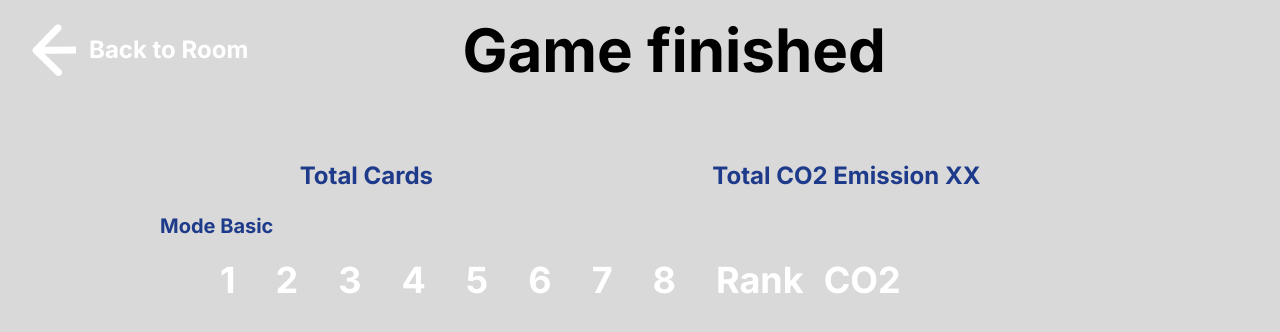
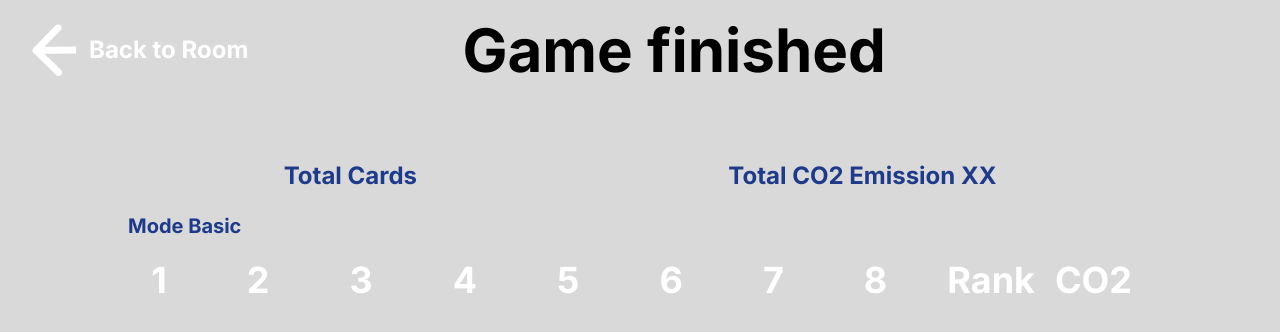
Before and after one commit to kouki-gftd/traffic-sugoroku, a Next.js app: page /result in a window 1280 px wide. Shown: the top 332 px of the page. Built offline with nearby package versions, Linux system fonts and the light colour scheme.

Commit message:
/result画面のレイアウト

```diff
--- a/app/result/page.tsx
+++ b/app/result/page.tsx
@@ -32,7 +32,7 @@ const Page: React.FC = () => {
         </div>
       </div>
       <div className="flex justify-center">
-        <div className="w-3/4 md:my-10">
+        <div className="w-4/5 md:my-10">
           <div className="md:my-5 flex justify-around text-blue-900 text-sm md:text-2xl font-bold">
             <div>
               Total Cards
@@ -44,24 +44,32 @@ const Page: React.FC = () => {
           <div className="text-blue-900 font-bold text-sm md:text-xl">
             Mode Basic
           </div>
-          <div className="ml-10 flex font-bold text-xl md:text-4xl text-white">
-            <div className="flex flex-col">
-              {playerData.map((player, playerIndex) => (
-                <li key={playerIndex} className={`flex flex-col max-w-36 p-1 mb-3 font-bold text-2xl text-center text-white rounded-lg ${player.color}`}>
+          <div className="font-bold flex flex-row justify-end items-center text-xl md:text-4xl text-white">
+            {stationNames.map((station, stationIndex) => (
+              <div key={stationIndex} className="mx-10 ">
+                {stationIndex + 1}
+              </div>
+            ))}
+            <div className="m-5 flex flex-row">
+              <div>Rank</div>
+              <div className="ml-5">CO2</div>
+            </div>
+          </div>
+          <div className="flex flex-col font-bold text-xl md:text-4xl text-white">
+            {playerData.map((player, playerIndex) => (
+              <div key={playerIndex} className="flex items-center">
+                <div className={`flex-shrink-0 flex flex-col items-center w-15 md:w-36 py-3 mb-5 font-bold text-sm md:text-2xl text-center text-white rounded-lg ${player.color}`}>
                   {player.name}
-                </li>
-              ))}
-            </div>
-            {stationNames.map((station, stationIndex) => (
-              <div key={stationIndex} className="m-2 md:m-5">
-                <div className="text-center">{stationIndex + 1}</div>
-                <div className="flex flex-col items-center">
-                  {playerData.map((player, playerIndex) => (
+                </div>
+                <div className="flex flex-wrap flex-row justify-center ml-8">
+                  {stationNames.map((station, stationIndex) => (
                     player.cardHistory[stationIndex] && (
-                      <div key={`${playerIndex}-${stationIndex}`} className="mb-5">
+                      <div key={stationIndex} className="flex flex-col items-center mx-4">
                         <img
                           src={player.cardHistory[stationIndex]}
                           alt={`card ${stationIndex + 1}`}
+                          width={70}
+                          height={70}
                           className="mb-1"
                         />
                         <div className="text-center text-sm text-white">
@@ -73,16 +81,11 @@ const Page: React.FC = () => {
                 </div>
               </div>
             ))}
-            <div className="m-5 flex flex-row">
-              <div>Rank</div>
-              <div className="ml-5">CO2</div>
-            </div>
           </div>
           <div>
           </div>
         </div>
       </div>
-
     </>
   );
 };
```
